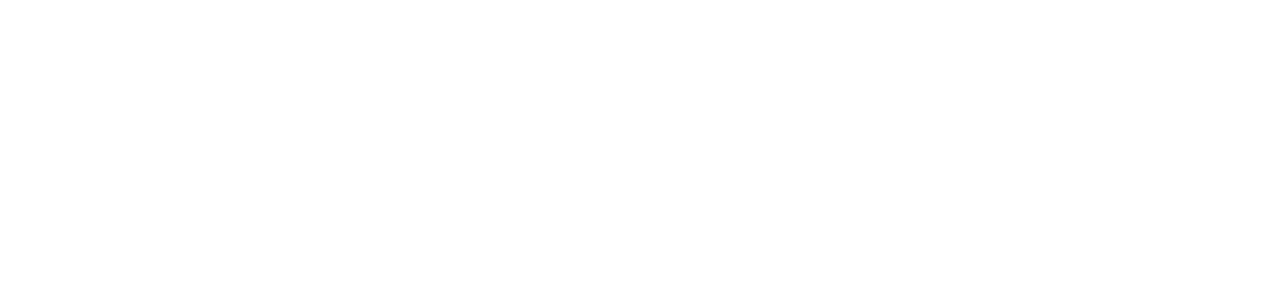
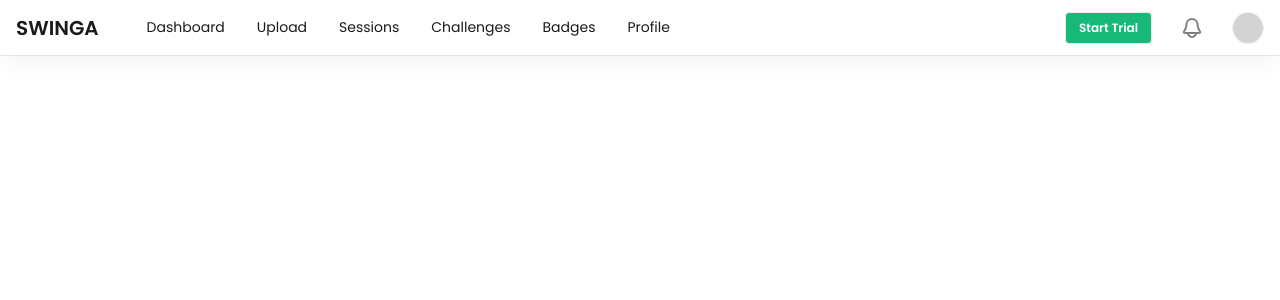
Before and after one commit to jDelille/swinga, a Next.js app: page / in a window 1280 px wide. Shown: the top 300 px of the page. Built offline with nearby package versions, Linux system fonts and the light colour scheme.

Commit message:
feat: set up navbar

```diff
--- a/app/layout.tsx
+++ b/app/layout.tsx
@@ -1,9 +1,18 @@
 import type { Metadata } from "next";
+import { Poppins } from "next/font/google";
+import { ThemeProvider } from "next-themes";
+import "../styles/globals.scss";
 
 export const metadata: Metadata = {
   title: "Swinga",
   description: "Generated by create next app",
 };
+
+const poppins = Poppins({
+  variable: "--font-poppins",
+  weight: ["100", "300", "400", "600", "700"],
+  subsets: ["latin"],
+});
 
 export default function RootLayout({
   children,
@@ -12,8 +21,10 @@
 }>) {
   return (
     <html lang="en">
-      <body>
-        {children}
+      <body className={`${poppins.variable}`}>
+        <ThemeProvider attribute="data-theme" defaultTheme="light" enableSystem>
+          {children}
+        </ThemeProvider>
       </body>
     </html>
   );
--- a/app/page.tsx
+++ b/app/page.tsx
@@ -1,8 +1,9 @@
+import Navbar from "@/components/navbar/Navbar";
 
 export default function Home() {
   return (
     <div >
-
+      <Navbar />
     </div>
   );
 }
--- /dev/null
+++ b/components/navbar/Navbar.module.scss
@@ -0,0 +1,35 @@
+.navbar {
+  height: 55px;
+  box-shadow: rgba(0, 0, 0, 0.05) 0px 6px 24px 0px,
+    rgba(0, 0, 0, 0.08) 0px 0px 0px 1px;
+  width: 100%;
+  display: flex;
+  align-items: center;
+  justify-content: center;
+  color: var(--text-color);
+  .content {
+    width: 1248px;
+    display: flex;
+    align-items: center;
+    .branding {
+        font-size: 20px;
+        font-weight: 600;
+        margin-right: 3rem;
+    }
+    .links {
+        display: flex;
+        gap: 2rem;
+        font-size: 14px;
+
+    }
+    .right {
+        margin-left: auto;
+        display: flex;
+        align-items: center;
+        gap: 1.75rem;
+        svg {
+            cursor: pointer;
+        }
+    }
+  }
+}
--- /dev/null
+++ b/components/navbar/Navbar.tsx
@@ -0,0 +1,59 @@
+"use client";
+
+import React from "react";
+import styles from "./Navbar.module.scss";
+import Link from "next/link";
+import Button from "../reusable/button/Button";
+import { BellIcon } from "@/icons";
+import Avatar from "../reusable/avatar/Avatar";
+
+type NavbarProps = {};
+
+const Navbar: React.FC<NavbarProps> = () => {
+
+    const handleStartTrialClick = () => {
+        console.log("Start Trial...")
+    }
+
+    const handleAvatarClick = () => {
+        console.log("Avatar clicked...")
+    }
+
+
+  return (
+    <nav className={styles.navbar}>
+      <div className={styles.content}>
+        <div className={styles.branding}>
+          <Link href={"/"}>SWINGA</Link>
+        </div>
+        <ul className={styles.links}>
+          <li>
+            <Link href={"/dashboard"}>Dashboard</Link>
+          </li>
+          <li>
+            <Link href={"/upload"}>Upload</Link>
+          </li>
+          <li>
+            <Link href={"/sessions"}>Sessions</Link>
+          </li>
+          <li>
+            <Link href={"/challenges"}>Challenges</Link>
+          </li>
+          <li>
+            <Link href={"/badges"}>Badges</Link>
+          </li>
+          <li>
+            <Link href={"/profile"}>Profile</Link>
+          </li>
+        </ul>
+        <div className={styles.right}>
+            <Button children={"Start Trial"} onClick={handleStartTrialClick}/>
+            <BellIcon size={24} color="gray"/>
+            <Avatar onClick={handleAvatarClick} />
+        </div>
+      </div>
+    </nav>
+  );
+};
+
+export default Navbar;
--- /dev/null
+++ b/components/reusable/avatar/Avatar.module.scss
@@ -0,0 +1,10 @@
+.avatar {
+    width: 32px;
+    height: 32px;
+    border: 1px solid var(--border-color);
+    border-radius: 50%;
+    background-color: lightgray;
+    &:hover {
+        cursor: pointer;
+    }
+}
--- /dev/null
+++ b/components/reusable/avatar/Avatar.tsx
@@ -0,0 +1,17 @@
+import React from 'react';
+import styles from './Avatar.module.scss';
+
+type AvatarProps = {
+    src?: string;
+    alt?: string;
+    onClick?: () => void;
+ }
+const Avatar: React.FC<AvatarProps> = ({src, alt, onClick}) => {
+  return (
+    <div className={styles.avatar} onClick={onClick}>
+        <img src={src} alt={alt} />
+    </div>
+  );
+};
+
+export default Avatar;
--- /dev/null
+++ b/components/reusable/button/Button.module.scss
@@ -0,0 +1,16 @@
+.button {
+  all: unset;
+  font-size: 12px;
+  border: 1px solid var(--border-color);
+  padding: 6px 13px;
+  border-radius: 4px;
+  font-weight: 600;
+  &:hover {
+    cursor: pointer;
+  }
+}
+
+.primary {
+  background-color: var(--accent);
+  color: white;
+}
--- /dev/null
+++ b/components/reusable/button/Button.tsx
@@ -0,0 +1,31 @@
+import React from "react";
+import styles from "./Button.module.scss";
+import clsx from "clsx";
+
+type ButtonProps = {
+  children: React.ReactNode;
+  onClick: () => void;
+  type?: "button" | "submit" | "reset";
+  variant?: "primary" | "secondary" | "danger";
+  disabled?: boolean;
+};
+const Button: React.FC<ButtonProps> = ({
+  children,
+  onClick,
+  type = "button",
+  variant = "primary",
+  disabled = false,
+}) => {
+  return (
+    <button
+      type={type}
+      onClick={onClick}
+      className={clsx(styles.button, styles[variant])}
+      disabled={disabled}
+    >
+      {children}
+    </button>
+  );
+};
+
+export default Button;
--- /dev/null
+++ b/icons/BellIcon.tsx
@@ -0,0 +1,34 @@
+import React from "react";
+
+type BellIconProps = {
+  size: number;
+  color: string;
+  onClick?: () => void;
+};
+
+const BellIcon: React.FC<BellIconProps> = ({ size, color, onClick }) => {
+  return (
+    <svg
+      width={size}
+      height={size}
+      viewBox={`0 0 24 24`}
+      fill="none"
+      xmlns="http://www.w3.org/2000/svg"
+      onClick={onClick}
+    >
+      <path
+        d="M6.44784 7.96942C6.76219 5.14032 9.15349 3 12 3V3C14.8465 3 17.2378 5.14032 17.5522 7.96942L17.804 10.2356C17.8072 10.2645 17.8088 10.279 17.8104 10.2933C17.9394 11.4169 18.3051 12.5005 18.8836 13.4725C18.8909 13.4849 18.8984 13.4973 18.9133 13.5222L19.4914 14.4856C20.0159 15.3599 20.2782 15.797 20.2216 16.1559C20.1839 16.3946 20.061 16.6117 19.8757 16.7668C19.5971 17 19.0873 17 18.0678 17H5.93223C4.91268 17 4.40291 17 4.12434 16.7668C3.93897 16.6117 3.81609 16.3946 3.77841 16.1559C3.72179 15.797 3.98407 15.3599 4.50862 14.4856L5.08665 13.5222C5.10161 13.4973 5.10909 13.4849 5.11644 13.4725C5.69488 12.5005 6.06064 11.4169 6.18959 10.2933C6.19123 10.279 6.19283 10.2645 6.19604 10.2356L6.44784 7.96942Z"
+        stroke={color}
+        strokeWidth="2"
+      />
+      <path
+        d="M8 17C8 17.5253 8.10346 18.0454 8.30448 18.5307C8.5055 19.016 8.80014 19.457 9.17157 19.8284C9.54301 20.1999 9.98396 20.4945 10.4693 20.6955C10.9546 20.8965 11.4747 21 12 21C12.5253 21 13.0454 20.8965 13.5307 20.6955C14.016 20.4945 14.457 20.1999 14.8284 19.8284C15.1999 19.457 15.4945 19.016 15.6955 18.5307C15.8965 18.0454 16 17.5253 16 17"
+        stroke={color}
+        strokeWidth="2"
+        strokeLinecap="round"
+      />
+    </svg>
+  );
+};
+
+export default BellIcon;
--- /dev/null
+++ b/icons/index.ts
@@ -0,0 +1 @@
+export { default as BellIcon } from './BellIcon';
--- /dev/null
+++ b/styles/globals.scss
@@ -0,0 +1,35 @@
+:root {
+  --bg-color: #ffffff;
+  --text-color: #1a1a1a;
+  --border-color: #ededef;
+  --offwhite: #f9f9f9;
+  --secondary-bg-color: #f6f6f7;
+  --secondary-text-color: #242134;
+  --accent: #17b978;
+}
+
+:root[data-theme="dark"] {
+  --bg-color: #ffffff;
+  --text-color: #1a1a1a;
+  --border-color: #ededef;
+  --offwhite: #f9f9f9;
+  --secondary-bg-color: #f6f6f7;
+  --secondary-text-color: #242134;
+  --accent: #17b978;
+}
+
+* {
+  margin: 0;
+  padding: 0;
+  box-sizing: border-box;
+  font-family: "poppins";
+}
+
+a {
+  text-decoration: none;
+  color: var(--text-color);
+}
+
+ul {
+  list-style-type: none;
+}
```
Also changed, not shown: package.json (+6 -3 lines), 1 other file (tests, documents, lock files or other folders).
